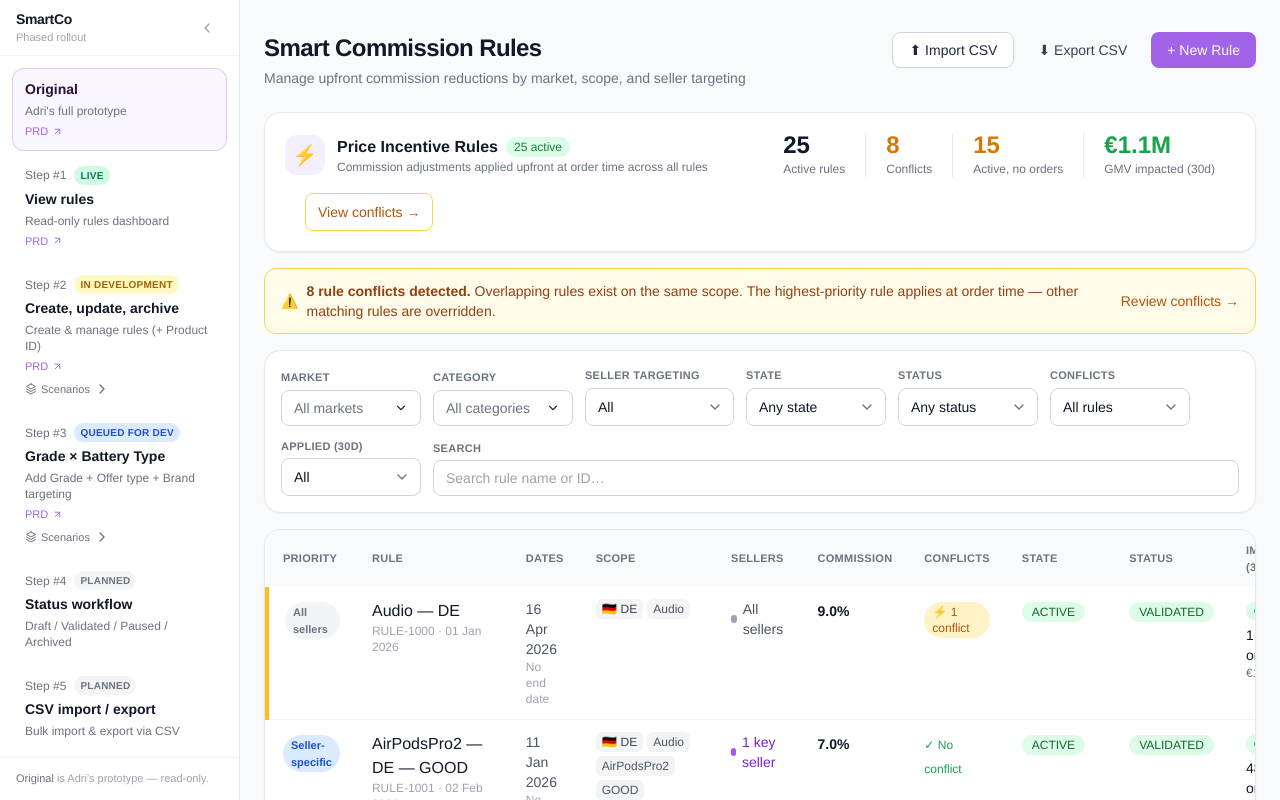
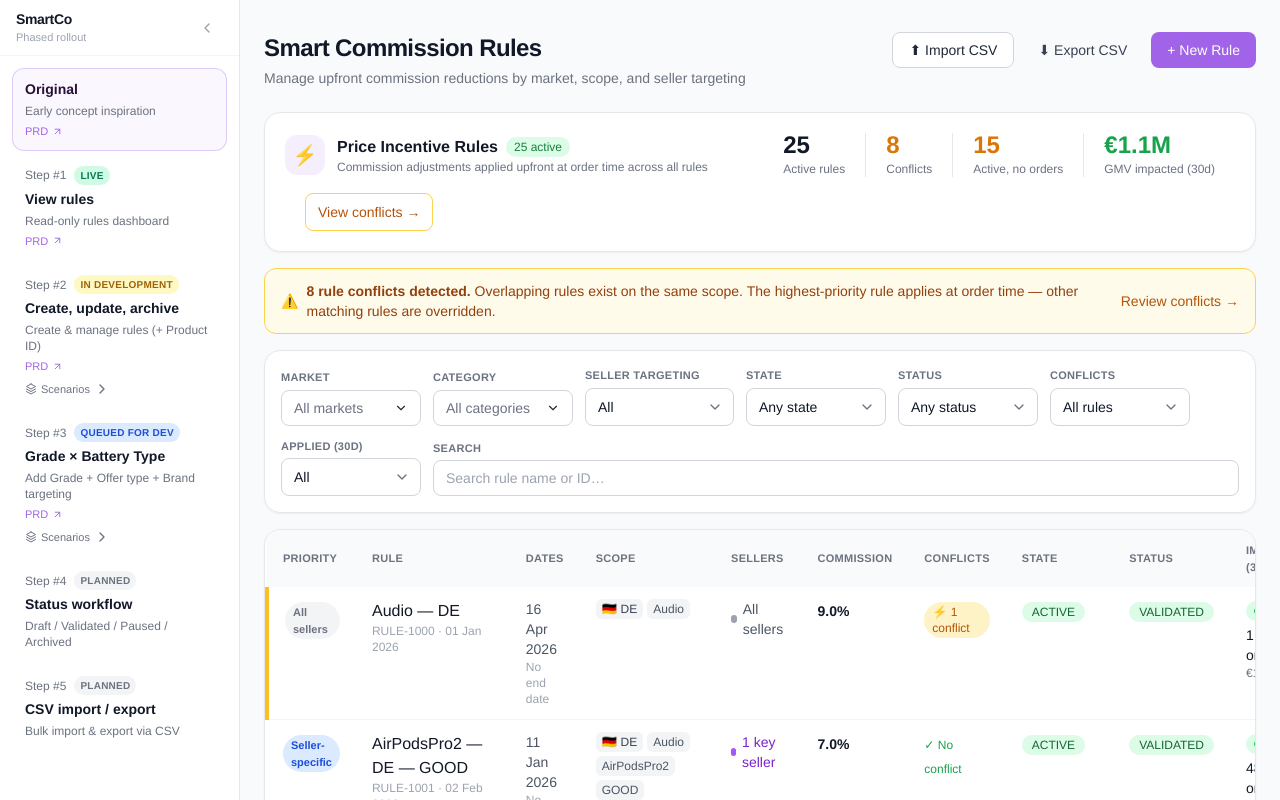
Before and after one commit to AndrewMaloneBM/smartco-ui, a Next.js app: page /iterations in a window 1280 px wide. Built offline with nearby package versions, Linux system fonts and the light colour scheme; a web font is replaced by a local one.

Commit message:
Nav: rename 'Adri's prototype' to 'Early concept inspiration', remove footer footnote

```diff
--- a/src/components/iterations/iteration-sidebar.tsx
+++ b/src/components/iterations/iteration-sidebar.tsx
@@ -252,15 +252,6 @@ function IterationList({
           );
         })}
       </nav>
-
-      {/* Footer note */}
-      {!collapsed && (
-        <div className="border-t border-gray-100 px-4 py-3">
-          <p className="text-[11px] leading-relaxed text-gray-400">
-            <span className="font-medium text-gray-500">Original</span> is Adri&apos;s prototype — read-only.
-          </p>
-        </div>
-      )}
     </>
   );
 }
--- a/src/components/iterations/registry.tsx
+++ b/src/components/iterations/registry.tsx
@@ -60,7 +60,7 @@ export const ITERATIONS: IterationDef[] = [
   {
     id: "original",
     title: "Original",
-    blurb: "Adri's full prototype",
+    blurb: "Early concept inspiration",
     badge: "O",
     prdUrl:
       "https://backmarket.atlassian.net/wiki/spaces/sxp/pages/6504120985/prd+Smart+Commission+Management+interface+v1",
```
